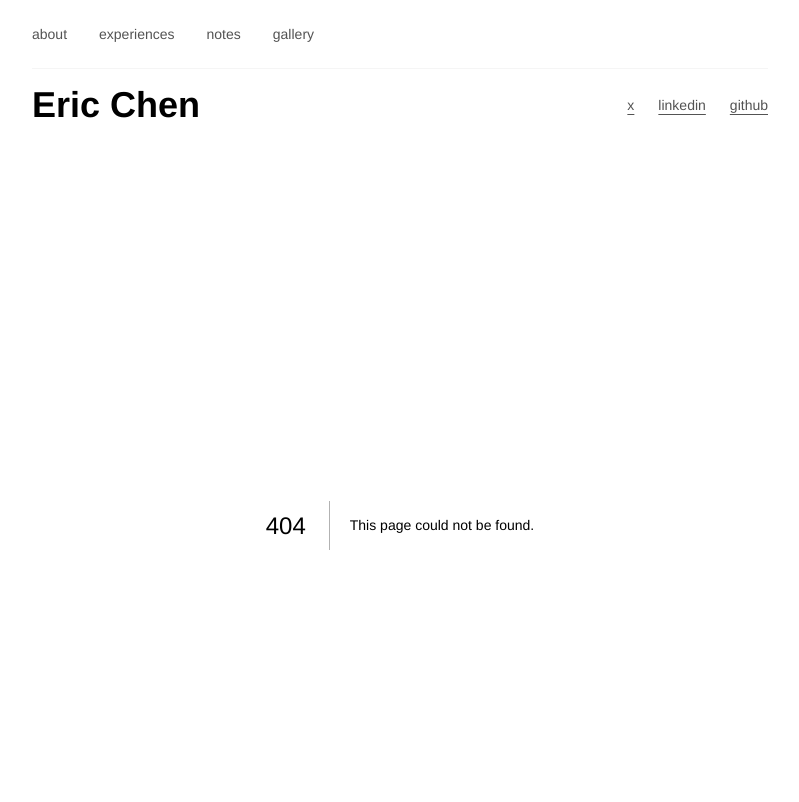
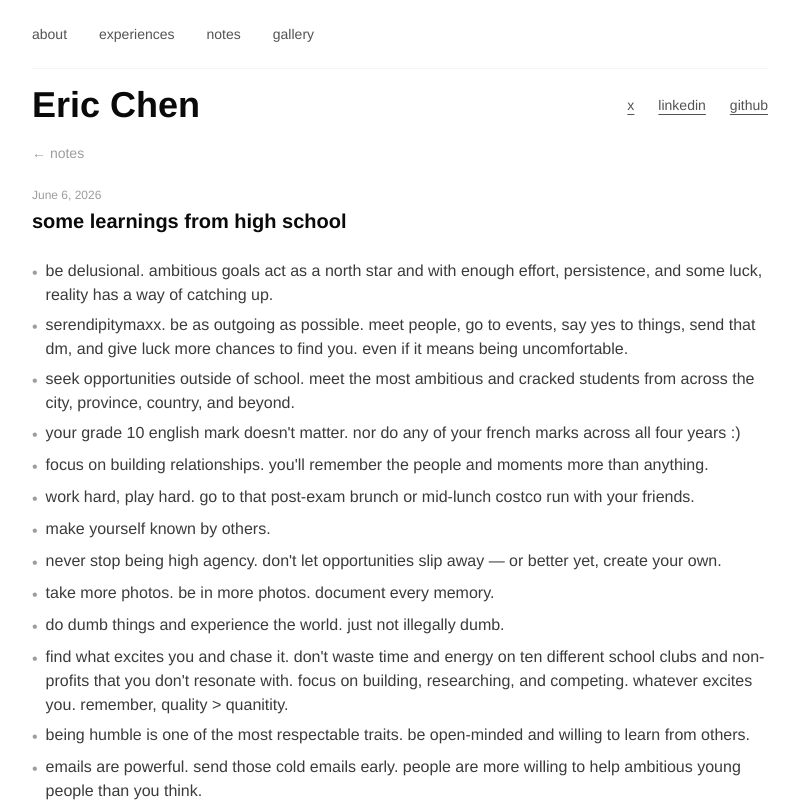
Before and after one commit to Airplane356/personal-website, a Next.js app: page /notes/highschool in a window 1280 px wide. Before the commit this address had no page. Shown: the top 802 px of the page, without its empty margins (240-1039 px from the left). Built offline with nearby package versions, Linux system fonts and the light colour scheme.

Commit message:
feat: add new notes layout, add highschool note

```diff
--- /dev/null
+++ b/app/notes/[slug]/page.tsx
@@ -0,0 +1,40 @@
+import Link from "next/link"
+import { notFound } from "next/navigation"
+import { notes } from "../data"
+
+export function generateStaticParams() {
+  return notes.map((note) => ({ slug: note.slug }))
+}
+
+export default async function NotePage({
+  params,
+}: {
+  params: Promise<{ slug: string }>
+}) {
+  const { slug } = await params
+  const note = notes.find((n) => n.slug === slug)
+  if (!note) notFound()
+
+  return (
+    <div className="py-4">
+      <Link
+        href="/notes"
+        className="text-sm text-foreground/40 hover:text-foreground transition-colors mb-6 inline-block"
+      >
+        ← notes
+      </Link>
+
+      <p className="text-xs text-foreground/40 mb-1">{note.category}</p>
+      <h2 className="text-xl font-bold mb-6">{note.title}</h2>
+
+      <ul className="space-y-1.5 text-foreground/80">
+        {note.bullets.map((bullet, i) => (
+          <li key={i} className="flex items-start gap-2">
+            <span className="text-foreground/40 mt-0.5">•</span>
+            <span>{bullet}</span>
+          </li>
+        ))}
+      </ul>
+    </div>
+  )
+}
--- /dev/null
+++ b/app/notes/data.ts
@@ -0,0 +1,25 @@
+export const notes = [
+  {
+    slug: "highschool",
+    category: "June 6, 2026",
+    title: "some learnings from high school",
+    bullets: [
+      "be delusional. ambitious goals act as a north star and with enough effort, persistence, and some luck, reality has a way of catching up.",
+      "serendipitymaxx. be as outgoing as possible. meet people, go to events, say yes to things, send that dm, and give luck more chances to find you. even if it means being uncomfortable.",
+      "seek opportunities outside of school. meet the most ambitious and cracked students from across the city, province, country, and beyond.",
+      "your grade 10 english mark doesn't matter. nor do any of your french marks across all four years :)",
+      "focus on building relationships. you'll remember the people and moments more than anything.",
+      "work hard, play hard. go to that post-exam brunch or mid-lunch costco run with your friends.",
+      "make yourself known by others.",
+      "never stop being high agency. don't let opportunities slip away — or better yet, create your own.",
+      "take more photos. be in more photos. document every memory.",
+      "do dumb things and experience the world. just not illegally dumb.",
+      "find what excites you and chase it. don't waste time and energy on ten different school clubs and non-profits that you don't resonate with. focus on building, researching, and competing. whatever excites you. remember, quality > quanitity.",
+      "being humble is one of the most respectable traits. be open-minded and willing to learn from others.",
+      "emails are powerful. send those cold emails early. people are more willing to help ambitious young people than you think.",
+      "don't gatekeep. ngmi behaviour.",
+      "be kind to people. your reputation tends to stick. (even teachers gossip about you).",
+      "if your work or social circle drains you, leave.",
+    ],
+  },
+]
--- a/app/notes/page.tsx
+++ b/app/notes/page.tsx
@@ -1,68 +1,21 @@
-"use client"
-
-import { useState } from "react"
-
-const categories = {
-  grade12: {
-    label: "grade 12",
-    sections: [
-      {
-        title: "ideas & thoughts",
-        notes: ["some of my ideas, reflection, and learning"],
-      },
-    ],
-  },
-
-  "1a": {
-    label: "1a",
-    sections: [
-      {
-        title: "my future reflections",
-        notes: ["coming soon :)"],
-      },
-    ],
-  },
-} as const
-
-type NoteCategory = keyof typeof categories
+import Link from "next/link"
+import { notes } from "./data"
 
 export default function NotesPage() {
-  const [activeCategory, setActiveCategory] =
-    useState<NoteCategory>("grade12")
-
   return (
     <div className="py-4">
       <h2 className="text-xl font-bold mb-6">notes</h2>
 
-      <div className="flex gap-1 mb-8 p-1 bg-muted/50 w-fit">
-        {Object.entries(categories).map(([id, category]) => (
-          <button
-            key={id}
-            onClick={() => setActiveCategory(id as NoteCategory)}
-            className={`relative px-4 py-2 text-sm transition-all duration-200 ${
-              activeCategory === id
-                ? "bg-foreground text-background"
-                : "text-foreground/60 hover:text-foreground hover:bg-muted"
-            }`}
-          >
-            {category.label}
-          </button>
-        ))}
-      </div>
-
-      <div className="space-y-6">
-        {categories[activeCategory].sections.map((section, i) => (
-          <div key={i}>
-            <h3 className="font-bold mb-2">{section.title}</h3>
-
-            <ul className="space-y-1.5 text-foreground/80">
-              {section.notes.map((note, j) => (
-                <li key={j} className="flex items-start gap-2">
-                  <span className="text-foreground/40 mt-0.5">•</span>
-                  <span>{note}</span>
-                </li>
-              ))}
-            </ul>
+      <div className="flex flex-col gap-3">
+        {notes.map((note) => (
+          <div key={note.slug}>
+            <Link
+              href={`/notes/${note.slug}`}
+              className="text-sm text-foreground/70 hover:text-foreground transition-colors underline underline-offset-4"
+            >
+              {note.title}
+            </Link>
+            <span className="text-xs text-foreground/40 ml-2">{note.category}</span>
           </div>
         ))}
       </div>
```
